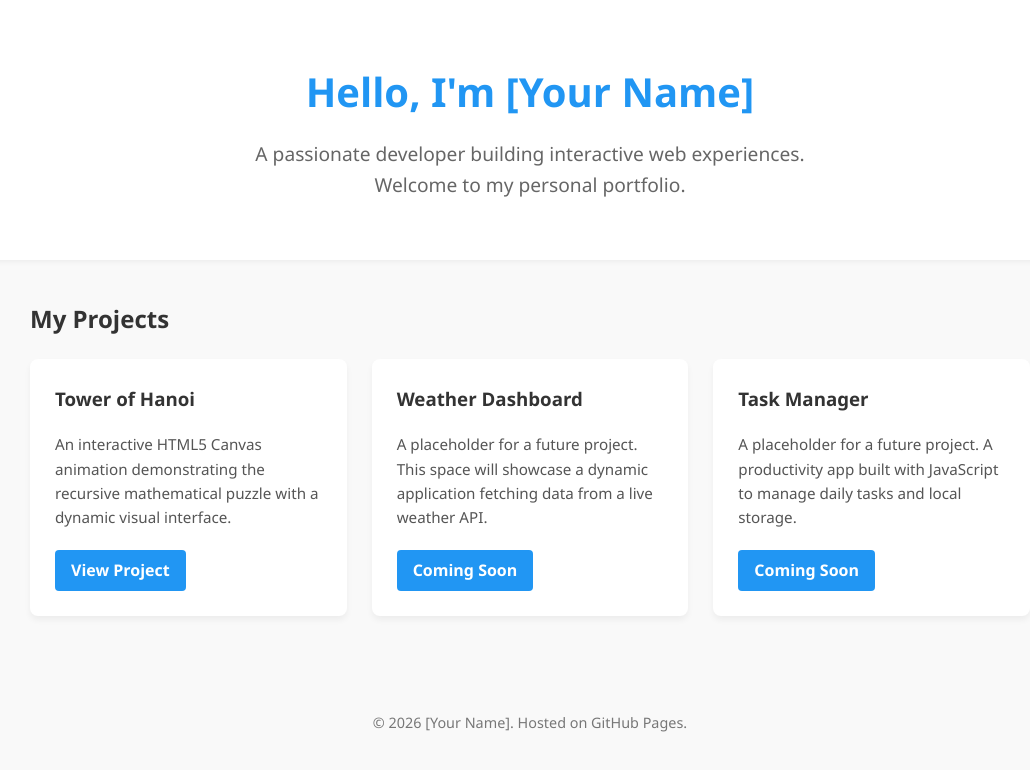
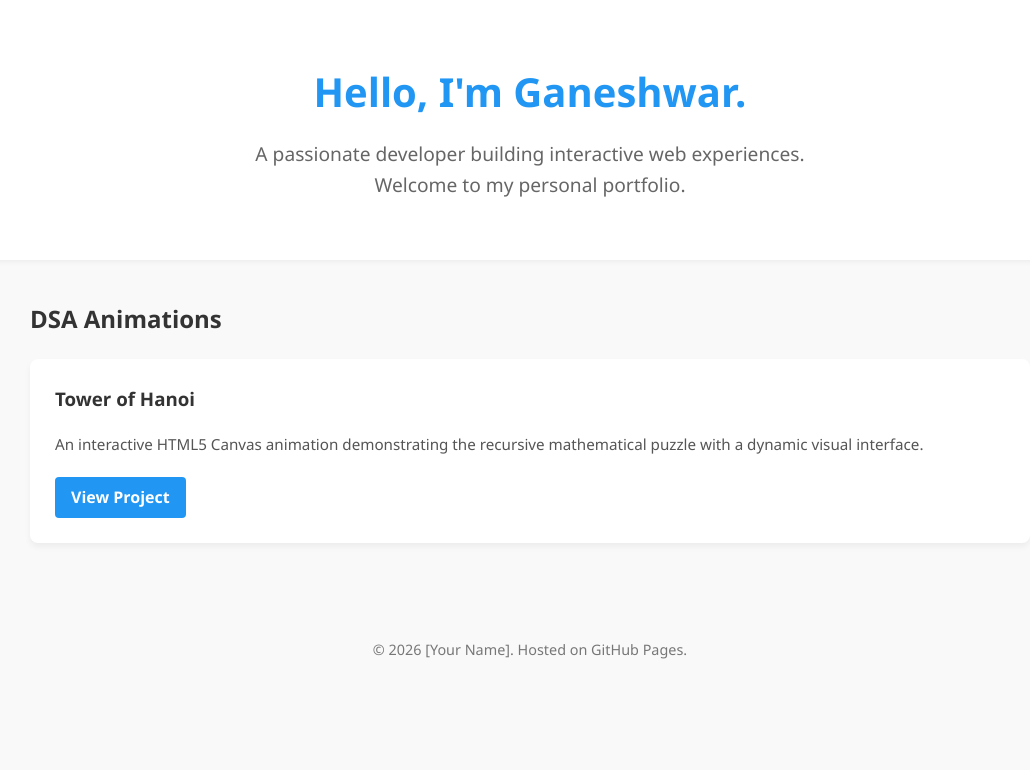
Before and after one commit to gyani1088/gyani1088.github.io, a plain HTML site: page index.html in a window 1280 px wide. Shown: the whole page, without its empty margins (110-1140 px from the left). Drawn offline with Linux system fonts and the light colour scheme.

Commit message:
Update index.html

```diff
--- a/index.html
+++ b/index.html
@@ -90,12 +90,12 @@
 <body>
 
     <header>
-        <h1>Hello, I'm [Your Name]</h1>
+        <h1>Hello, I'm Ganeshwar.</h1>
         <p>A passionate developer building interactive web experiences. Welcome to my personal portfolio.</p>
     </header>
 
     <div class="container">
-        <h2>My Projects</h2>
+        <h2>DSA Animations</h2>
 
         <div class="projects-grid">
             <!-- Project 1: Tower of Hanoi -->
@@ -107,18 +107,18 @@
             </div>
 
             <!-- Project 2: Placeholder -->
-            <div class="project-card">
+            <!-- <div class="project-card">
                 <h3>Weather Dashboard</h3>
                 <p>A placeholder for a future project. This space will showcase a dynamic application fetching data from a live weather API.</p>
                 <a href="#">Coming Soon</a>
-            </div>
+            </div> -->
 
             <!-- Project 3: Placeholder -->
-            <div class="project-card">
+            <!-- <div class="project-card">
                 <h3>Task Manager</h3>
                 <p>A placeholder for a future project. A productivity app built with JavaScript to manage daily tasks and local storage.</p>
                 <a href="#">Coming Soon</a>
-            </div>
+            </div> -->
         </div>
     </div>
 
```
